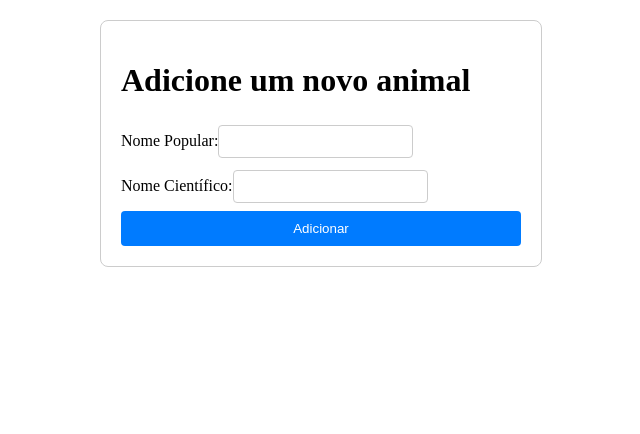
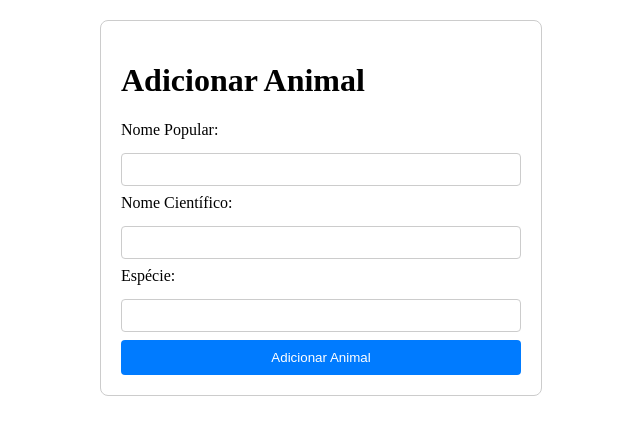
Before and after one commit to Leticia-Emily-Moraes/dados-tcc, a React (Create React App) app: page / in a window 1280 px wide. Shown: the top 434 px of the page, without its empty margins (319-959 px from the left). Built offline with nearby package versions, Linux system fonts and the light colour scheme.

Commit message:
fix: mudanças nos campos de dados

```diff
--- a/src/App.js
+++ b/src/App.js
@@ -1,22 +1,77 @@
-import './App.css';
+import React, { useState } from "react";
+import "./App.css";
 
-function App() {
+const App = () => {
+    const [nomePopular, setNomePopular] = useState("");
+    const [nomeCientifico, setNomeCientifico] = useState("");
+    const [especie, setEspecie] = useState("");
+
+    const handleSubmit = async (event) => {
+        event.preventDefault();
+
+        const newAnimal = {
+            nomePopular,
+            nomeCientifico,
+            especie,
+        };
+
+        try {
+            const response = await fetch(
+                "http://localhost:3001/api/add-animal",
+                {
+                    method: "POST",
+                    headers: {
+                        "Content-Type": "application/json",
+                    },
+                    body: JSON.stringify(newAnimal),
+                }
+            );
+
+            if (response.ok) {
+                alert("Animal adicionado com sucesso!");
+                setNomePopular("");
+                setNomeCientifico("");
+                setEspecie("");
+            } else {
+                alert("Falha ao adicionar animal.");
+            }
+        } catch (error) {
+            console.error("Erro ao enviar dados:", error);
+            alert(
+                "Erro ao enviar dados. Verifique o console para mais informações."
+            );
+        }
+    };
+
     return (
         <div className="App">
-      <h1>Adicione um novo animal</h1>
-      <form>
-        <div>
+            <h1>Adicionar Animal</h1>
+            <form onSubmit={handleSubmit}>
                 <label>Nome Popular:</label>
-          <input type="text" />
-        </div>
-        <div>
+                <input
+                    type="text"
+                    value={nomePopular}
+                    onChange={(e) => setNomePopular(e.target.value)}
+                    required
+                />
                 <label>Nome Científico:</label>
-          <input type="text" />
-        </div>
-        <button type='submit'>Adicionar</button>
+                <input
+                    type="text"
+                    value={nomeCientifico}
+                    onChange={(e) => setNomeCientifico(e.target.value)}
+                    required
+                />
+                <label>Espécie:</label>
+                <input
+                    type="text"
+                    value={especie}
+                    onChange={(e) => setEspecie(e.target.value)}
+                    required
+                />
+                <button type="submit">Adicionar Animal</button>
             </form>
         </div>
     );
-}
+};
 
 export default App;
```
Lines whose indentation alone changed are shown as unchanged.
